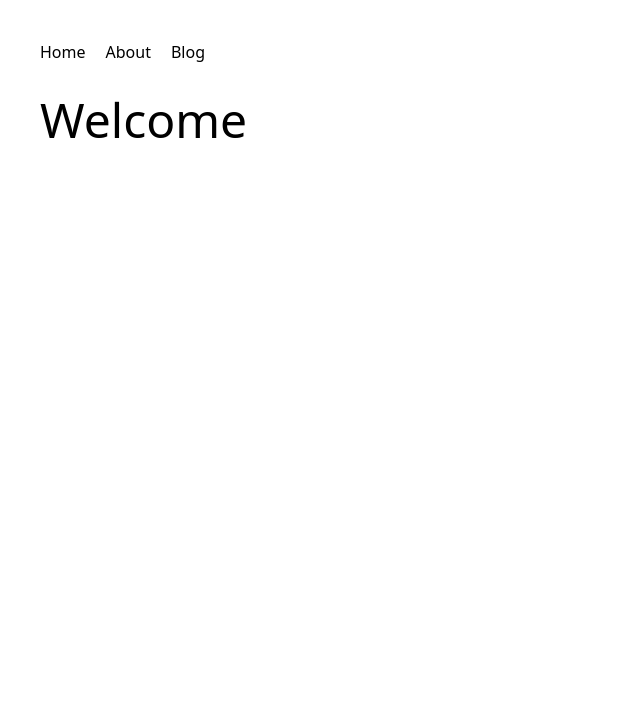
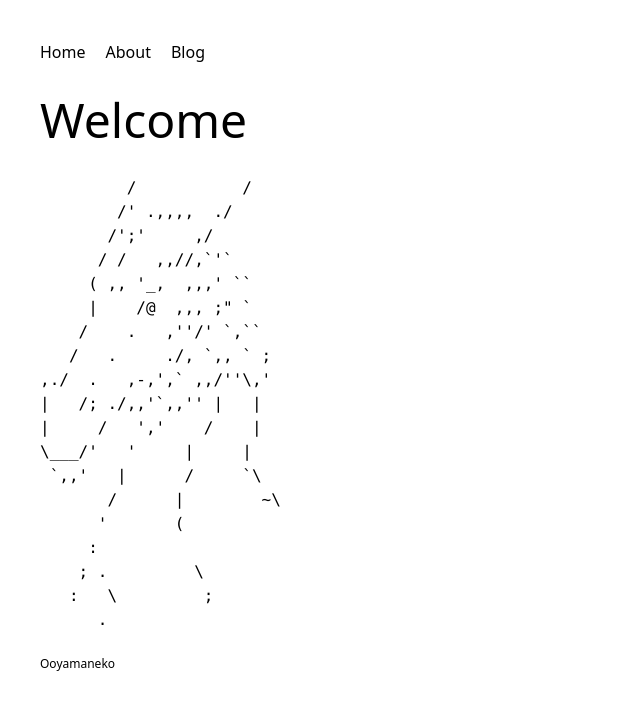
Before and after one commit to vytenisstaugaitis/sss3s, a SvelteKit app: page / in a window 1280 px wide. Shown: the top 710 px of the page, without its empty margins (0-640 px from the left). Built offline with nearby package versions, Linux system fonts and the light colour scheme.

Commit message:
added: home art

```diff
--- a/src/routes/+page.svelte
+++ b/src/routes/+page.svelte
@@ -1 +1,24 @@
 <h1>Welcome</h1>
+<div class="mt-3 lg:mt-5">
+    <pre class="">         /           /
+        /' .,,,,  ./
+       /';'     ,/
+      / /   ,,//,`'`
+     ( ,, '_,  ,,,' ``
+     |    /@  ,,, ;" `
+    /    .   ,''/' `,``
+   /   .     ./, `,, ` ;
+,./  .   ,-,',` ,,/''\,'
+|   /; ./,,'`,,'' |   |
+|     /   ','    /    |
+\___/'   '     |     |
+ `,,'   |      /     `\
+       /      |        ~\
+      '       (
+     :
+    ; .         \
+   :   \         ;
+      .
+    </pre>
+    <p class="text-xs">Ooyamaneko</p>
+</div>
```
